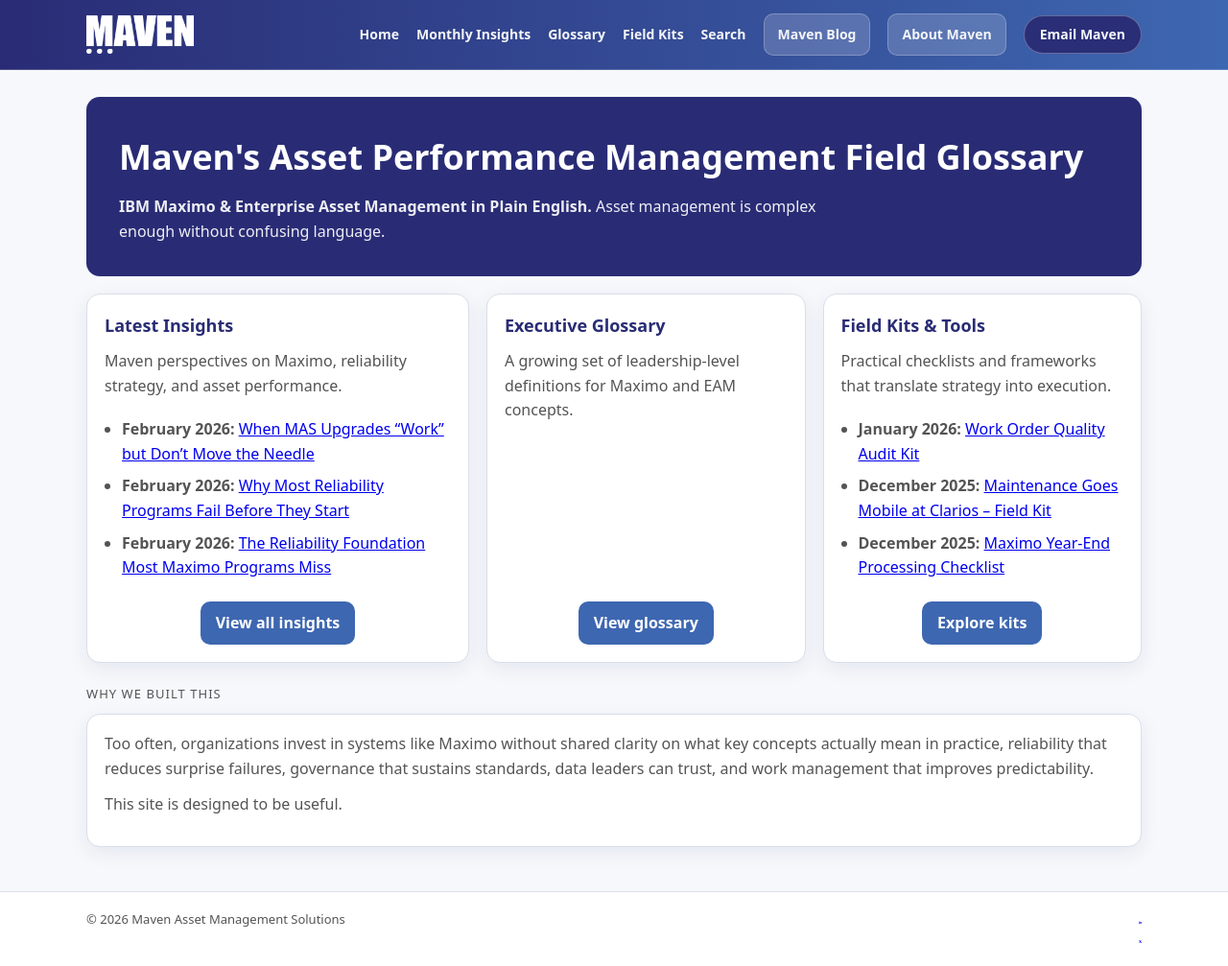
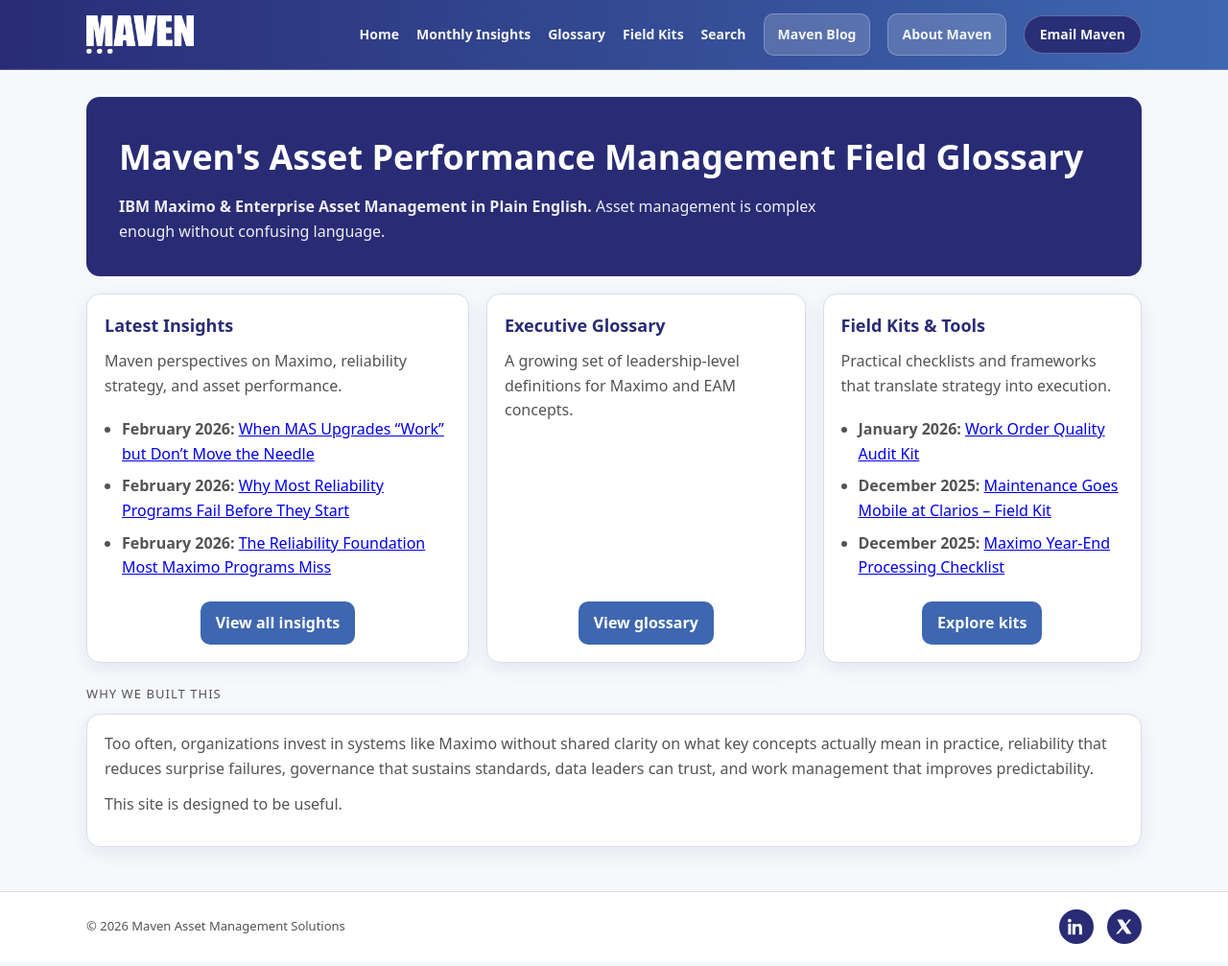
Before and after one commit to Maven-Asset-Management-Insights/content, a Jekyll site: the page built from index.md, in a window 1280 px wide. Shown: the whole page at 96% size. Built offline with Jekyll 4.4.1, drawn with Linux system fonts in a browser that asks for light colours.

Commit message:
Update style.scss

```diff
--- a/assets/css/style.scss
+++ b/assets/css/style.scss
@@ -244,7 +244,41 @@ main.container {
   font-size: 13px;
   color: var(--maven-gray-text);
 }
+/* Footer Layout Enhancement */
+.footer-inner {
+  display: flex;
+  justify-content: space-between;
+  align-items: center;
+  gap: 16px;
+}
 
+/* Social Icons */
+.footer-social {
+  display: flex;
+  gap: 14px;
+}
+
+.footer-social a {
+  display: inline-flex;
+  align-items: center;
+  justify-content: center;
+  width: 36px;
+  height: 36px;
+  border-radius: 50%;
+  background: var(--maven-blue-deep);
+  color: #ffffff;
+  transition: background 0.2s ease, transform 0.15s ease;
+}
+
+.footer-social a:hover {
+  background: var(--maven-blue-primary);
+  transform: translateY(-2px);
+}
+
+.footer-social svg {
+  width: 18px;
+  height: 18px;
+}
 /* =====================================================
    Responsive
    ===================================================== */
```
